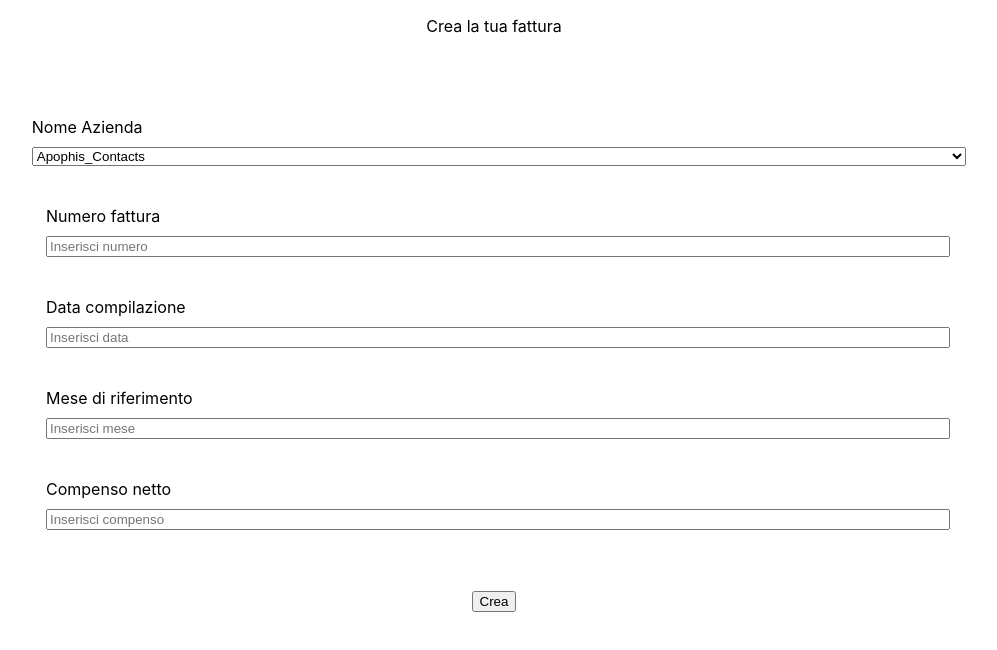
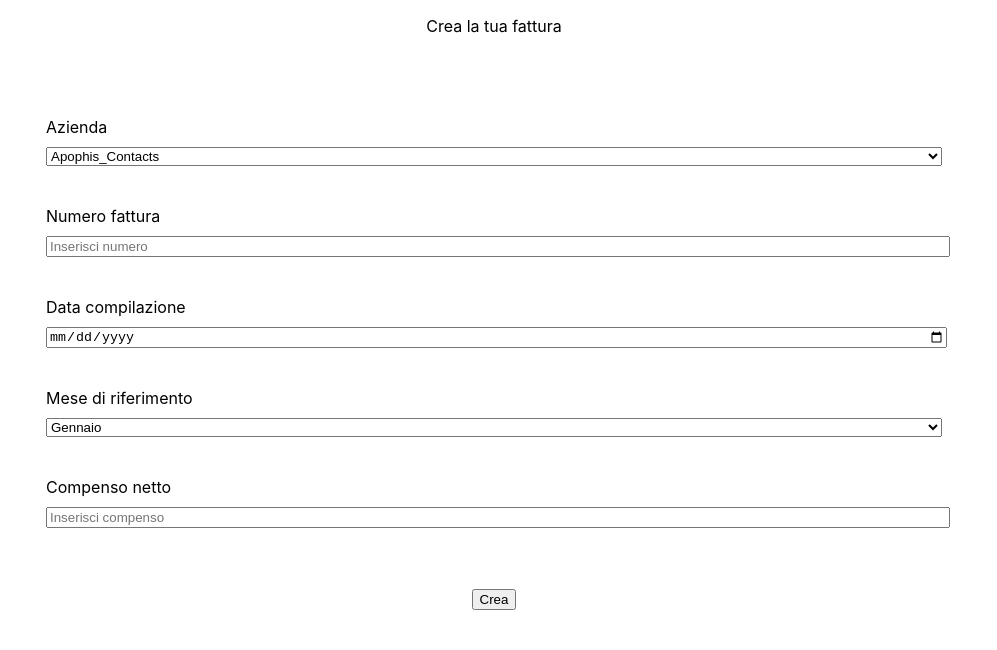
Before and after one commit to Giovanna10/monthly_billing_document_editor, a React (Create React App) app: page / in a window 1280 px wide. Shown: the top 650 px of the page, without its empty margins (146-1143 px from the left). Built offline with nearby package versions, Linux system fonts and the light colour scheme.

Commit message:
feat: add month select

```diff
--- a/src/shared/api/getInvoice.ts
+++ b/src/shared/api/getInvoice.ts
@@ -1,5 +1,4 @@
-import { InvalidDataResponse } from "../types/InvalidDataResponse";
-import { InvoiceDataType } from "../types/InvoiceData";
+import { InvalidDataResponse, InvoiceDataType } from "../types";
 
 export const getInvoice = (
   billingType: string,
--- a/src/shared/components/form/Form.tsx
+++ b/src/shared/components/form/Form.tsx
@@ -1,9 +1,8 @@
 import { FC, useCallback, useState } from "react";
 import { useInvoice } from "../../hooks/useInvoice";
-import { InvoiceDataType } from "../../types/InvoiceData";
+import { InvoiceDataType } from "../../types";
 import { SubmitButton } from "../button/SubmitButton";
 import Input from "../input";
-import { Select } from "../select/Select";
 import "./Form.css";
 import { inputs } from "./inputs";
 
@@ -16,10 +15,17 @@ export const Form: FC = () => {
   const handleChange = useCallback(
     (event: React.ChangeEvent<HTMLInputElement>) => {
       if (event.currentTarget) {
-        const { name, value } = event.currentTarget;
+        const { type, name, value, valueAsNumber, valueAsDate } =
+          event.currentTarget;
         setInvoiceData((prev) => ({
           ...prev,
-          [name]: value,
+          [name]:
+            type === "number"
+              ? valueAsNumber
+              : type === ""
+              ? valueAsDate
+              : value,
+          currentMonth: "Gennaio",
         }));
       }
     },
@@ -27,19 +33,26 @@ export const Form: FC = () => {
   );
 
   const handleSelect = ({
-    currentTarget: { value },
-  }: React.ChangeEvent<HTMLSelectElement>) => setCompanyName(value);
+    currentTarget,
+  }: React.ChangeEvent<HTMLSelectElement>) => {
+    const { name, value } = currentTarget;
+    setCompanyName((prev) => (name === "company" ? value : prev));
+    setInvoiceData((prev) => ({ ...prev, [name]: value }));
+  };
 
   return (
     <div className="form">
-      <Select handleChange={handleSelect} />
-      {inputs.map(({ key, label, placeholder }) => {
+      {inputs.map(({ key, label, inputType, type, options, placeholder }) => {
         return (
           <Input
             label={label}
             name={key}
+            inputType={inputType}
+            type={type}
+            options={options}
             placeholder={placeholder}
             handleChange={handleChange}
+            handleSelect={handleSelect}
             error={errors?.[key]}
           />
         );
--- a/src/shared/components/form/inputs.ts
+++ b/src/shared/components/form/inputs.ts
@@ -1,18 +1,48 @@
 export const inputs = [
+  {
+    key: "company",
+    label: "Azienda",
+    type: "select",
+    options: ["Apophis_Contacts", "Digital_Center"],
+  },
   {
     key: "invoiceNum",
     label: "Numero fattura",
     placeholder: "Inserisci numero",
+    inputType: "text",
+    type: "input",
   },
-  { key: "date", label: "Data compilazione", placeholder: "Inserisci data" },
+  {
+    key: "date",
+    label: "Data compilazione",
+    placeholder: "Seleziona data",
+    inputType: "date",
+    type: "input",
+  },
   {
     key: "currentMonth",
     label: "Mese di riferimento",
-    placeholder: "Inserisci mese",
+    type: "select",
+    options: [
+      "Gennaio",
+      "Febbraio",
+      "Marzo",
+      "Aprile",
+      "Maggio",
+      "Giugno",
+      "Luglio",
+      "Agosto",
+      "Settembre",
+      "Ottobre",
+      "Novembre",
+      "Dicembre",
+    ],
   },
   {
     key: "netAmount",
     label: "Compenso netto",
     placeholder: "Inserisci compenso",
+    inputType: "number",
+    type: "input",
   },
 ];
--- a/src/shared/components/input/Input.tsx
+++ b/src/shared/components/input/Input.tsx
@@ -1,30 +1,46 @@
 import { FC } from "react";
+import { Select } from "../select/Select";
 import "./Input.css";
 
 type InputProps = {
   label: string;
   name: string;
-  placeholder: string;
+  inputType?: string;
+  type: string;
+  options?: string[];
+  placeholder?: string;
   handleChange: (event: React.ChangeEvent<HTMLInputElement>) => void;
+  handleSelect: ({
+    currentTarget: { value },
+  }: React.ChangeEvent<HTMLSelectElement>) => void;
   error?: string;
 };
 
 export const Input: FC<InputProps> = ({
   label,
   name,
+  inputType,
+  type,
+  options,
   placeholder,
   handleChange,
+  handleSelect,
   error,
 }) => {
   return (
     <div className="textField">
       <label htmlFor={name}>{label}</label>
+      {type === "select" ? (
+        <Select handleChange={handleSelect} options={options} name={name} />
+      ) : (
         <input
           id={name}
           name={name}
+          type={inputType}
           placeholder={placeholder}
           onChange={handleChange}
         />
+      )}
       <div className="error">{error && "Inserisci il valore"}</div>
     </div>
   );
--- a/src/shared/components/select/Select.css
+++ b/src/shared/components/select/Select.css
@@ -2,9 +2,7 @@
   display: flex;
   flex-direction: column;
   gap: 10px;
-  width: 73%;
-  margin-bottom: 30px;
-  margin-left: 10px;
+  width: 100%;
 }
 
 label {
--- a/src/shared/components/select/Select.tsx
+++ b/src/shared/components/select/Select.tsx
@@ -3,15 +3,17 @@ import "./Select.css";
 
 type SelectProps = {
   handleChange: (e: React.ChangeEvent<HTMLSelectElement>) => void;
+  options?: string[];
+  name: string;
 };
 
-export const Select: FC<SelectProps> = ({ handleChange }) => {
+export const Select: FC<SelectProps> = ({ handleChange, options, name }) => {
   return (
     <div className="select">
-      <label htmlFor="company">Nome Azienda</label>
-      <select id="company" onChange={handleChange} title="company">
-        <option>Apophis_Contacts</option>
-        <option>Digital_Center</option>
+      <select id={name} name={name} onChange={handleChange} title={name}>
+        {options?.map((option) => (
+          <option>{option}</option>
+        ))}
       </select>
     </div>
   );
--- a/src/shared/hooks/useInvoice.ts
+++ b/src/shared/hooks/useInvoice.ts
@@ -1,6 +1,6 @@
 import { useCallback, useState } from "react";
 import { getInvoice } from "../api/getInvoice";
-import { InvoiceDataType } from "../types/InvoiceData";
+import { InvoiceDataType } from "../types";
 
 export const useInvoice = () => {
   const [invoiceLink, setInvoiceLink] = useState<string>();
@@ -22,7 +22,6 @@ export const useInvoice = () => {
             },
             {}
           );
-
           setErrors(issues);
         },
         invoiceData
--- a/src/shared/types/Billing.ts
+++ /dev/null
@@ -1 +0,0 @@
-export type BillingType = "Digital_Center" | "Apophis_Contacts";
--- /dev/null
+++ b/src/shared/types/index.ts
@@ -0,0 +1,2 @@
+export * from "./InvalidDataResponse";
+export * from "./InvoiceData";
```
Also changed, not shown: public/manifest.json. Lines whose indentation alone changed are shown as unchanged.
